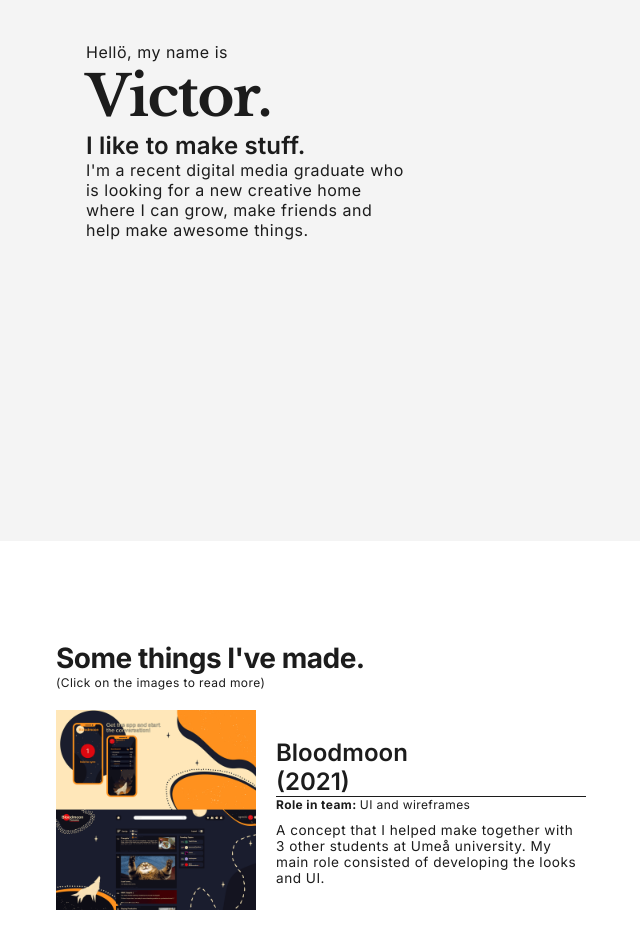
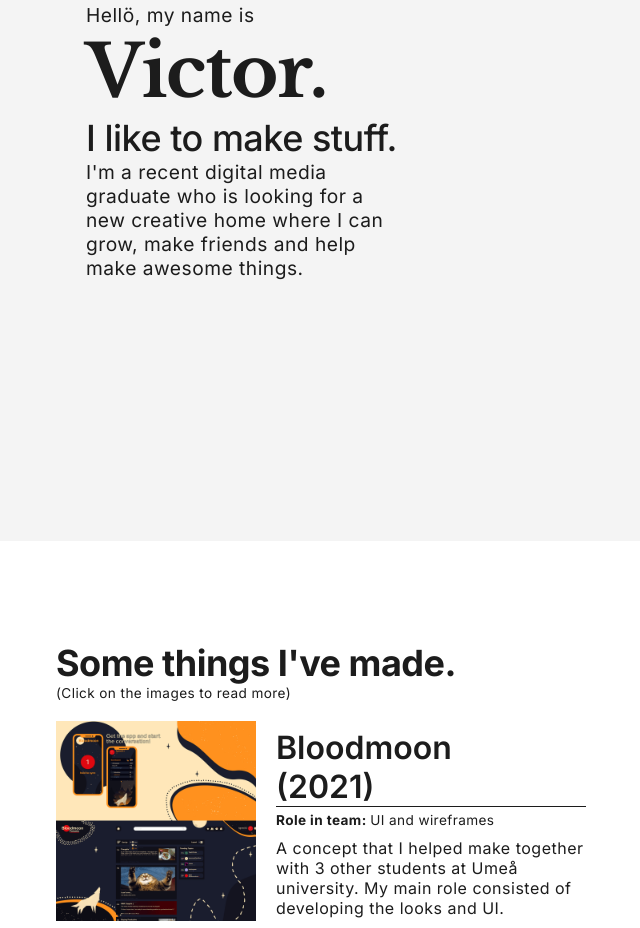
Before and after one commit to victormarklund/VM-Portfolio-2022, a plain HTML site: page build/index.html in a window 1280 px wide. Shown: the part 259-1187 px from the top of the page, without its empty margins (234-874 px from the left). Drawn offline with nearby package versions, Linux system fonts and the light colour scheme.

Commit message:
Fixed scaling and font-sizes

```diff
--- a/build/assets/css/index-v2.css
+++ b/build/assets/css/index-v2.css
@@ -20,26 +20,26 @@ h1, h2, h3, h4, h5, h6, p, span, a, pre {
 
 h1 {
   font-weight: 700;
-  font-size: 3.5rem;
+  font-size: 4.5rem;
   letter-spacing: -0.094rem;
 }
 
 h2 {
   font-weight: 700;
-  font-size: 1.75rem;
+  font-size: 2.25rem;
   letter-spacing: -0.031rem;
 }
 
 h3 {
   font-weight: 600;
-  font-size: 1.5rem;
+  font-size: 2rem;
   letter-spacing: 0rem;
 }
 
 p.subtitle1, h2.subtitle1 {
-  font-weight: 600;
-  font-size: 1.5rem;
-  letter-spacing: 0.009rem;
+  font-weight: 500;
+  font-size: 2.25rem;
+  letter-spacing: -0.031rem;
 }
 
 p.subtitle2 {
@@ -50,19 +50,19 @@ p.subtitle2 {
 
 p.body1 {
   font-weight: 400;
-  font-size: 1rem;
+  font-size: 1.2rem;
   letter-spacing: 0.031rem;
 }
 
 p.body2 {
   font-weight: 400;
-  font-size: 0.85rem;
+  font-size: 1rem;
   letter-spacing: 0.031rem;
 }
 
 p.description {
   font-weight: 400;
-  font-size: 0.75rem;
+  font-size: 0.85rem;
   letter-spacing: 0.025rem;
 }
 
@@ -211,6 +211,7 @@ footer {
 
 .home-wrapper {
   width: 50vw;
+  min-width: 300px;
 }
 
 .home-wrapper h1 {
@@ -225,7 +226,7 @@ footer {
 }
 
 .home-wrapper__victor img {
-  height: 3.5rem;
+  height: 4.5rem;
   transform: translateY(0.5rem);
   transform-origin: center bottom;
 }
@@ -239,7 +240,7 @@ footer {
 }
 
 .home-wrapper__desc {
-  min-width: 200px;
+  min-width: 250px;
   max-width: 50%;
 }
 
@@ -306,6 +307,7 @@ footer {
 }
 
 .work-card-text__tasks {
+  margin-top: 5px;
   padding-bottom: 10px;
 }
 
@@ -343,6 +345,7 @@ footer {
 }
 .about-me-wrapper {
   width: 50vw;
+  min-width: 300px;
   display: flex;
   flex-direction: column;
 }
@@ -359,6 +362,7 @@ footer {
 
 .say-hi-wrapper {
   width: 50vw;
+  min-width: 300px;
   display: flex;
   flex-direction: column;
 }
--- a/build/assets/css/index-v2.scss
+++ b/build/assets/css/index-v2.scss
@@ -50,14 +50,14 @@ $fw-bold: 700;
 $fw-extraBold: 800;
 $fw-black: 900;
 // font size
-$fs-headline1: 3.5rem;
-$fs-headline2: 1.75rem;
-$fs-headline3: 1.50rem;
-$fs-subtitle1: 1.50rem;
+$fs-headline1: 4.5rem;
+$fs-headline2: 2.25rem;
+$fs-headline3: 2rem;
+$fs-subtitle1: 2.25rem;
 $fs-subtitle2: 1.25rem;
-$fs-body1: 1.0rem;
-$fs-body2: 0.85rem;
-$fs-description: 0.75rem;
+$fs-body1: 1.2rem;
+$fs-body2: 1rem;
+$fs-description: 0.85rem;
 $fs-navigation: 1.0rem;
 $fs-socials: 3.5rem;
 $fs-credits: 0.75rem;
@@ -98,9 +98,9 @@ h3 {
 }
 // subtitle1
 p.subtitle1, h2.subtitle1 {
-    font-weight: $fw-semiBold;
+    font-weight: $fw-medium;
     font-size: $fs-subtitle1;
-    letter-spacing: 0.009rem;
+    letter-spacing: -0.031rem;
 }
 // subtitle2
 p.subtitle2 {
@@ -276,6 +276,7 @@ footer {
 // home
 .home-wrapper {
     width: 50vw;
+    min-width: 300px;
 }
 .home-wrapper h1 {
     font-family: $ff-secondary;
@@ -298,7 +299,7 @@ footer {
     white-space: nowrap;
 }
 .home-wrapper__desc {
-    min-width: 200px;
+    min-width: 250px;
     max-width: 50%;
 }
 
@@ -361,6 +362,7 @@ footer {
     background-color: $clr-onBackground;
 }
 .work-card-text__tasks {
+    margin-top: 5px;
     padding-bottom: 10px;
 }
 // mobile: work cards
@@ -401,6 +403,7 @@ footer {
 // about me
 .about-me-wrapper {
     width: 50vw;
+    min-width: 300px;
     display: flex;
     flex-direction: column;
 }
@@ -417,6 +420,7 @@ footer {
 // say hi!
 .say-hi-wrapper {
     width: 50vw;
+    min-width: 300px;
     display: flex;
     flex-direction: column;
 }
--- a/build/index.html
+++ b/build/index.html
@@ -111,7 +111,7 @@
                         <div class="work-card-text">
                             <h3>This website</br>(2022)</h3>
                             <p class="description work-card-text__tasks"><strong>Solo project: </strong>design and development</p>
-                            <p class="body2 work-card-text__desc">A personal project where I designed and built this website using HTML, CSS and JS.</p>
+                            <p class="body2 work-card-text__desc">A personal project where I designed and built this website using HTML, CSS/Sass and JS.</p>
                         </div>
                         <a href="thiswebsite.html">
                             <img src="./assets/img/thiswebsite-cover.png" alt="">
```
Also changed, not shown: 1 other file.
